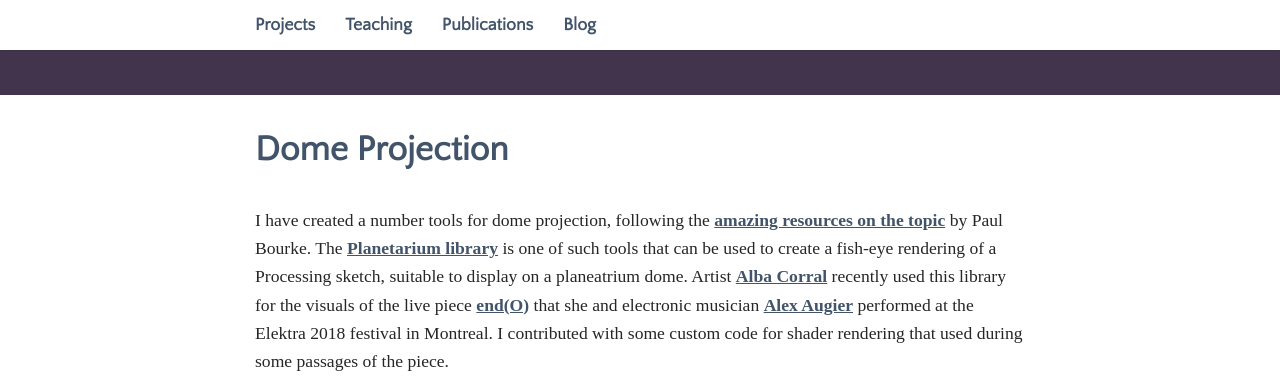
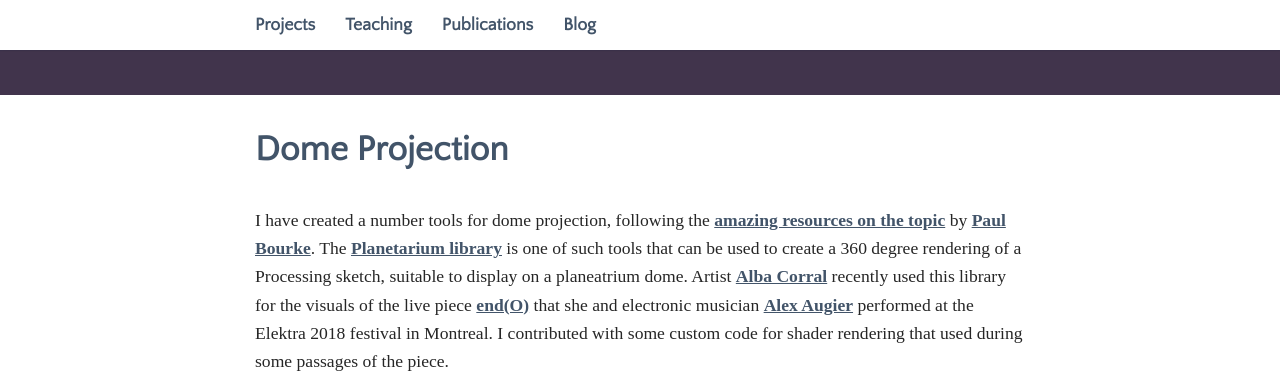
Before and after one commit to codeanticode/andrescolubri.net, a Jekyll site: the page built from collections/_projects/16_domeproj.md, in a window 1280 px wide and 900 px high. Shown: the top 391 px of the window. Built offline with Jekyll 4.4.1, drawn with Linux system fonts in a browser that asks for light colours; some web fonts are replaced; some of the changed text lies outside the part shown.

Commit message:
a few more edits

```diff
--- a/collections/_projects/16_domeproj.md
+++ b/collections/_projects/16_domeproj.md
@@ -8,7 +8,7 @@
   - endo_corral_augier
 ---
 
-I have created a number tools for dome projection, following the [amazing resources on the topic](http://paulbourke.net/dome/){:target="_blank"} by Paul Bourke. The [Planetarium library](http://processing.andrescolubri.net/libraries/planetarium/){:target="_blank"} is one of such tools that can be used to create a fish-eye rendering of a Processing sketch, suitable to display on a planeatrium dome. Artist [Alba Corral](https://blog.albagcorral.com/){:target="_blank"} recently used this library for the visuals of the live piece [end(O)](https://www.elektramontreal.ca/augier-corral-endo){:target="_blank"} that she and electronic musician [Alex Augier](http://www.alexaugier.com/){:target="_blank"} performed at the Elektra 2018 festival in Montreal. I contributed with some custom code for shader rendering that used during some passages of the piece.
+I have created a number tools for dome projection, following the [amazing resources on the topic](http://paulbourke.net/dome/){:target="_blank"} by [Paul Bourke](http://paulbourke.net/){:target="_blank"}. The [Planetarium library](http://processing.andrescolubri.net/libraries/planetarium/){:target="_blank"} is one of such tools that can be used to create a 360 degree rendering of a Processing sketch, suitable to display on a planeatrium dome. Artist [Alba Corral](https://blog.albagcorral.com/){:target="_blank"} recently used this library for the visuals of the live piece [end(O)](https://www.elektramontreal.ca/augier-corral-endo){:target="_blank"} that she and electronic musician [Alex Augier](http://www.alexaugier.com/){:target="_blank"} performed at the Elektra 2018 festival in Montreal. I contributed with some custom code for shader rendering that used during some passages of the piece.
 
 
 {% include slider.html selector="endo_corral_augier" %}
@@ -18,4 +18,4 @@
 
 <img width="800" src="{{ site.url}}/assets/posts/fulldome_syphon/hayden-fulldome-processing.jpg" style="background:none; border:none; box-shadow:none"/>
 
-Jason Fletcher's [The Fulldome Blog](https://thefulldomeblog.com/){:target="_blank"} also has plenty of useful resources on dome projection, including 360 video, open source tools, news and shows.
+Jason Fletcher's [The Fulldome Blog](https://thefulldomeblog.com/){:target="_blank"} also has plenty of useful resources on dome projection, including 360° video, open source tools, news and shows.
```
Also changed, not shown: collections/_projects/17_mirador.md (+1 -1 lines).
